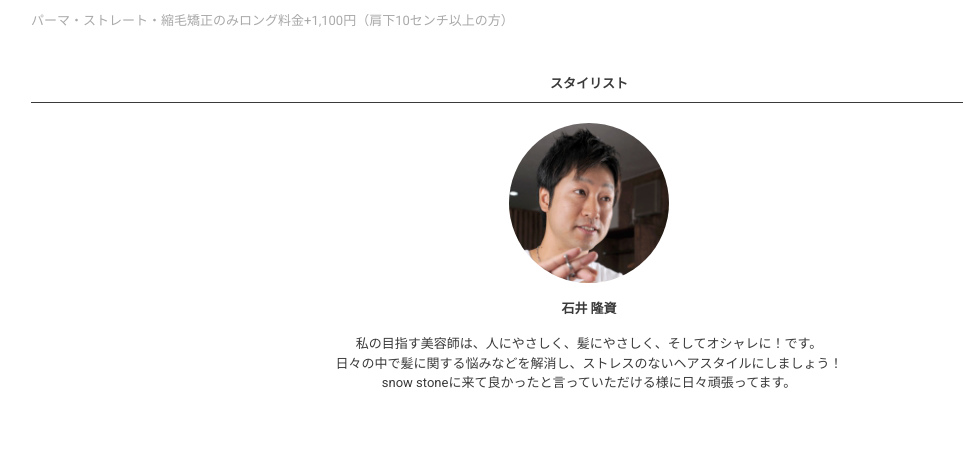
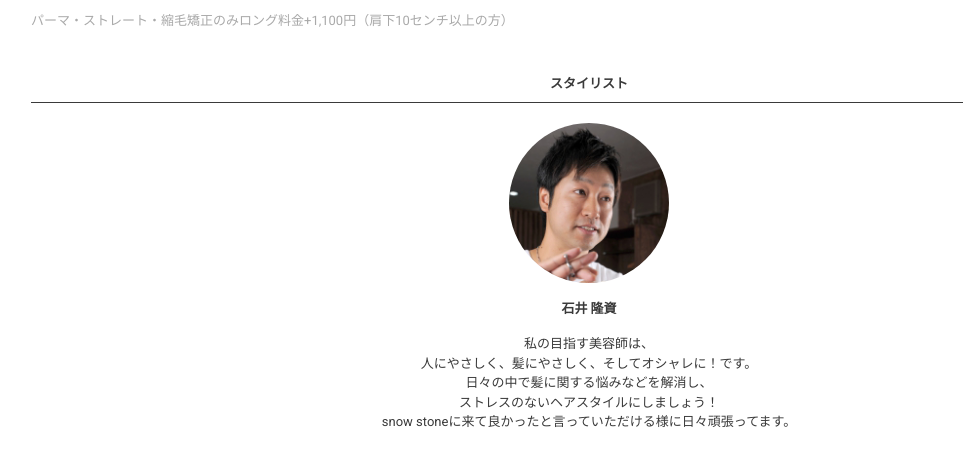
Before and after one commit to kanekoyuichi/snow-stone, a plain HTML site: page index.html in a window 1280 px wide. Shown: the part 2071-2524 px from the top of the page, without its empty margins (51-1014 px from the left). Drawn offline with nearby package versions, Linux system fonts and the light colour scheme.

Commit message:
fix prof message

```diff
--- a/index.html
+++ b/index.html
@@ -236,7 +236,7 @@
               <h2>スタイリスト</h2>
               <p><img id="prof" src="./images/stylist.png"></p>
               <p style="font-weight: bold;">石井 隆資</p>
-              <p>私の目指す美容師は、人にやさしく、髪にやさしく、そしてオシャレに！です。<br>日々の中で髪に関する悩みなどを解消し、ストレスのないヘアスタイルにしましょう！<br>snow stoneに来て良かったと言っていただける様に日々頑張ってます。</p>
+              <p>私の目指す美容師は、<br>人にやさしく、髪にやさしく、そしてオシャレに！です。<br>日々の中で髪に関する悩みなどを解消し、<br>ストレスのないヘアスタイルにしましょう！<br>snow stoneに来て良かったと言っていただける様に日々頑張ってます。</p>
             </div>
           </div>
         </div>
```
